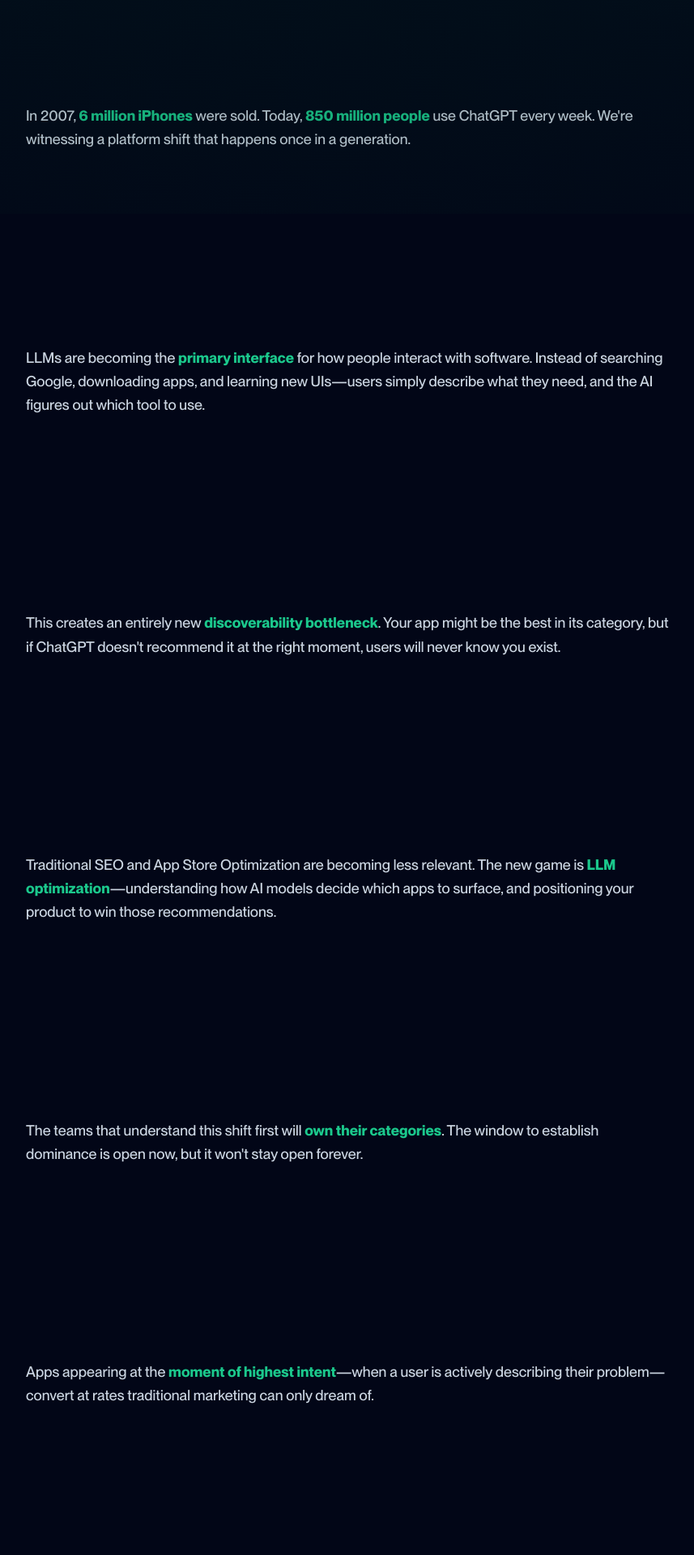
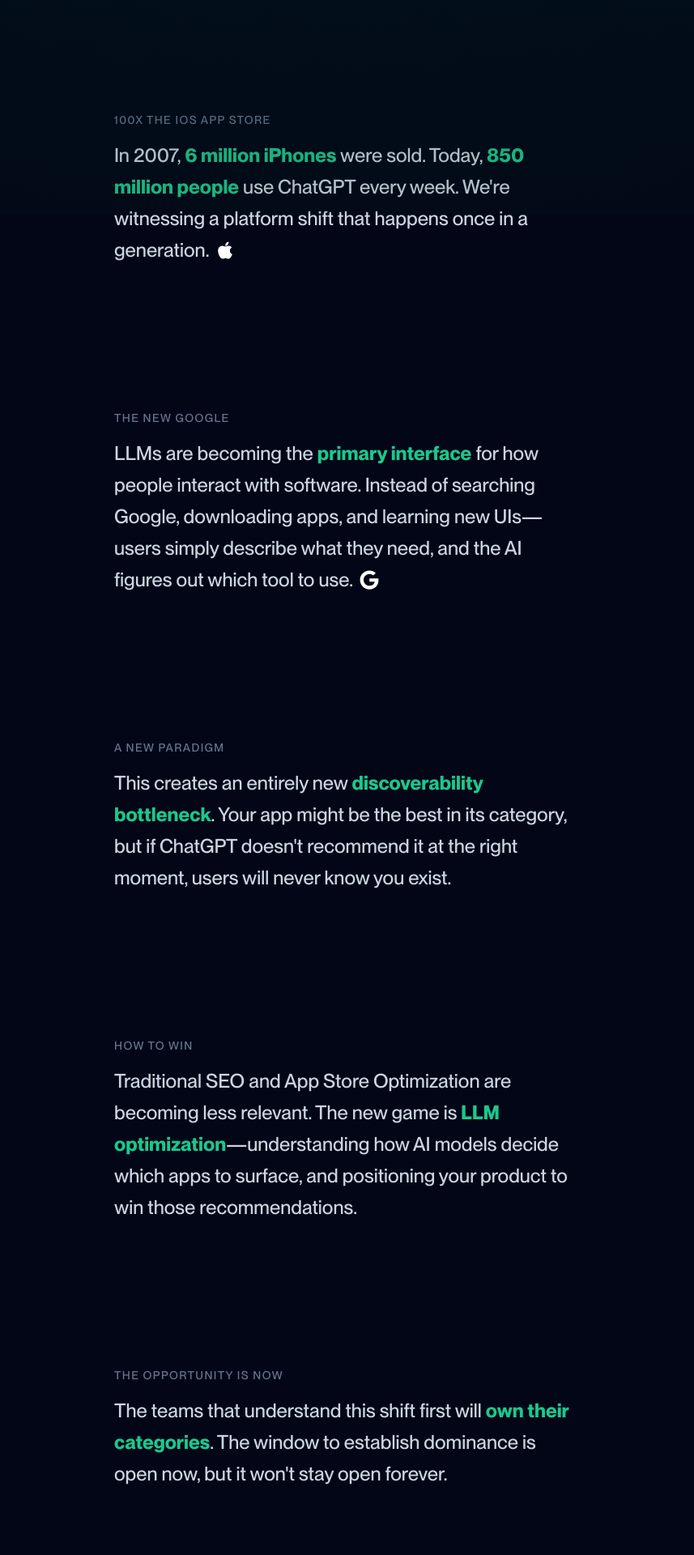
Before and after one commit to vincentmcleese/appsdiscoverability, a Next.js app: page / in a window 1280 px wide. Shown: the part 1440-3360 px from the top of the page at 81% size, without its empty margins (238-1095 px from the left). Built offline with nearby package versions, Linux system fonts and the light colour scheme; no server answers.

Commit message:
update waitlist

```diff
--- /dev/null
+++ b/app/waitlist/page.tsx
@@ -0,0 +1,29 @@
+import Script from "next/script";
+
+export const metadata = {
+  title: "Join the Waitlist - PromptRank",
+  description: "Be the first to know when PromptRank launches. Join our waitlist today.",
+};
+
+export default function WaitlistPage() {
+  return (
+    <>
+      <Script
+        src="https://app.viral-loops.com/widgetsV2/core/loader.js"
+        data-campaign-id="J2VN7EaHAOKvgR8SlUhGLE3ZCeE"
+        id="viral-loops-loader"
+        strategy="afterInteractive"
+      />
+
+      <div className="min-h-screen bg-slate-950 flex flex-col items-center justify-center px-6 py-24">
+        <h1 className="text-4xl md:text-5xl lg:text-6xl font-bold text-slate-100 text-center mb-12">
+          Join the <span className="text-[rgb(27,200,140)]">Waitlist</span>
+        </h1>
+
+        {/* Viral Loops Embed Form */}
+        {/* @ts-expect-error - form-widget is a web component from Viral Loops */}
+        <form-widget ucid="J2VN7EaHAOKvgR8SlUhGLE3ZCeE"></form-widget>
+      </div>
+    </>
+  );
+}
--- a/components/home/ScrollContent.tsx
+++ b/components/home/ScrollContent.tsx
@@ -12,7 +12,7 @@
   const containerRef = useRef<HTMLDivElement>(null);
   const { scrollYProgress } = useScroll({
     target: containerRef,
-    offset: ["start start", "end end"]
+    offset: ["start start", "end 60%"]
   });
 
   const value = useTransform(scrollYProgress, [0, 1], [100, 0]);
@@ -28,8 +28,8 @@
       <div className="absolute top-0 left-0 right-0 h-[100vh] bg-[radial-gradient(ellipse_1400px_1200px_at_top_left,_var(--tw-gradient-stops))] from-emerald-900/30 via-emerald-950/15 via-50% to-transparent pointer-events-none"></div>
       <div className="absolute top-0 left-0 right-0 h-[100vh] bg-[radial-gradient(ellipse_1400px_1200px_at_top_right,_var(--tw-gradient-stops))] from-emerald-900/30 via-emerald-950/15 via-50% to-transparent pointer-events-none"></div>
 
-      {/* Centered container with max-w-4xl */}
-      <div className="mx-auto max-w-4xl px-6 flex items-start pt-[calc(50vh-120px)]">
+      {/* Centered container with max-w-3xl */}
+      <div className="mx-auto max-w-3xl px-6 flex items-start pt-[calc(50vh-120px)]">
         {/* Scroll Indicator */}
         <div className="z-4 bg-slate-800 sticky top-[calc(50%-120px)] flex h-60 w-1.5 flex-col items-center justify-center gap-2 rounded-2xl mr-8 md:mr-12 shrink-0">
           <motion.div
@@ -56,46 +56,77 @@
 
 function Content() {
   return (
-    <article className="flex-1 space-y-[30vh] pb-[40vh] text-slate-300">
-      <h2 className="text-4xl md:text-6xl lg:text-7xl font-bold text-slate-100 leading-tight">
+    <article className="flex-1 space-y-[22vh] pb-[40vh] text-slate-300">
+      <h2 className="text-4xl md:text-6xl lg:text-7xl font-bold text-slate-100 leading-tight text-center">
         <span className="text-[rgb(27,200,140)]">850 million</span> people use ChatGPT every week
       </h2>
 
-      <p className="text-lg leading-relaxed">
+      <div className="max-w-xl mx-auto">
+        <span className="text-sm uppercase tracking-widest text-slate-500 font-medium">100X THE IOS APP STORE</span>
+        <p className="text-2xl leading-relaxed mt-3">
           In 2007, <span className="font-bold text-[rgb(27,200,140)]">6 million iPhones</span> were sold.
           Today, <span className="font-bold text-[rgb(27,200,140)]">850 million people</span> use ChatGPT every week.
           We're witnessing a platform shift that happens once in a generation.
+          <svg
+            className="inline-block w-6 h-6 ml-2 -mt-1 text-white"
+            fill="currentColor"
+            viewBox="0 0 384 512"
+            xmlns="http://www.w3.org/2000/svg"
+          >
+            <path d="M318.7 268.7c-.2-36.7 16.4-64.4 50-84.8-18.8-26.9-47.2-41.7-84.7-44.6-35.5-2.8-74.3 20.7-88.5 20.7-15 0-49.4-19.7-76.4-19.7C63.3 141.2 4 184.8 4 273.5q0 39.3 14.4 81.2c12.8 36.7 59 126.7 107.2 125.2 25.2-.6 43-17.9 75.8-17.9 31.8 0 48.3 17.9 76.4 17.9 48.6-.7 90.4-82.5 102.6-119.3-65.2-30.7-61.7-90-61.7-91.9zm-56.6-164.2c27.3-32.4 24.8-61.9 24-72.5-24.1 1.4-52 16.4-67.9 34.9-17.5 19.8-27.8 44.3-25.6 71.9 26.1 2 49.9-11.4 69.5-34.3z" />
+          </svg>
         </p>
+      </div>
 
-      <p className="text-lg leading-relaxed">
+      <div className="max-w-xl mx-auto">
+        <span className="text-sm uppercase tracking-widest text-slate-500 font-medium">THE NEW GOOGLE</span>
+        <p className="text-2xl leading-relaxed mt-3">
           LLMs are becoming the <span className="font-bold text-[rgb(27,200,140)]">primary interface</span> for how people
           interact with software. Instead of searching Google, downloading apps, and learning new UIs—users simply
           describe what they need, and the AI figures out which tool to use.
+          <svg
+            className="inline-block w-6 h-6 ml-2 -mt-1 text-white"
+            fill="currentColor"
+            viewBox="0 0 488 512"
+            xmlns="http://www.w3.org/2000/svg"
+          >
+            <path d="M488 261.8C488 403.3 391.1 504 248 504 110.8 504 0 393.2 0 256S110.8 8 248 8c66.8 0 123 24.5 166.3 64.9l-67.5 64.9C258.5 52.6 94.3 116.6 94.3 256c0 86.5 69.1 156.6 153.7 156.6 98.2 0 135-70.4 140.8-106.9H248v-85.3h236.1c2.3 12.7 3.9 24.9 3.9 41.4z" />
+          </svg>
         </p>
+      </div>
 
-      <p className="text-lg leading-relaxed">
+      <div className="max-w-xl mx-auto">
+        <span className="text-sm uppercase tracking-widest text-slate-500 font-medium">A NEW PARADIGM</span>
+        <p className="text-2xl leading-relaxed mt-3">
           This creates an entirely new <span className="font-bold text-[rgb(27,200,140)]">discoverability bottleneck</span>.
           Your app might be the best in its category, but if ChatGPT doesn't recommend it at the right moment,
           users will never know you exist.
         </p>
+      </div>
 
-      <p className="text-lg leading-relaxed">
+      <div className="max-w-xl mx-auto">
+        <span className="text-sm uppercase tracking-widest text-slate-500 font-medium">HOW TO WIN</span>
+        <p className="text-2xl leading-relaxed mt-3">
           Traditional SEO and App Store Optimization are becoming less relevant. The new game is
           <span className="font-bold text-[rgb(27,200,140)]"> LLM optimization</span>—understanding how AI models
           decide which apps to surface, and positioning your product to win those recommendations.
         </p>
+      </div>
 
-      <p className="text-lg leading-relaxed">
+      <div className="max-w-xl mx-auto">
+        <span className="text-sm uppercase tracking-widest text-slate-500 font-medium">THE OPPORTUNITY IS NOW</span>
+        <p className="text-2xl leading-relaxed mt-3">
           The teams that understand this shift first will <span className="font-bold text-[rgb(27,200,140)]">own their categories</span>.
           The window to establish dominance is open now, but it won't stay open forever.
         </p>
+      </div>
 
-      <p className="text-lg leading-relaxed">
+      <p className="text-2xl leading-relaxed max-w-xl mx-auto">
         Apps appearing at the <span className="font-bold text-[rgb(27,200,140)]">moment of highest intent</span>—when
         a user is actively describing their problem—convert at rates traditional marketing can only dream of.
       </p>
 
-      <p className="text-lg leading-relaxed">
+      <p className="text-2xl leading-relaxed max-w-xl mx-auto">
         The competition isn't sitting still. Every day you wait, your competitors are learning the new rules
         and climbing the rankings. <span className="font-bold text-[rgb(27,200,140)]">First-mover advantage</span> in
         LLM discoverability could define the next decade of your business.
```
Lines whose indentation alone changed are shown as unchanged.
